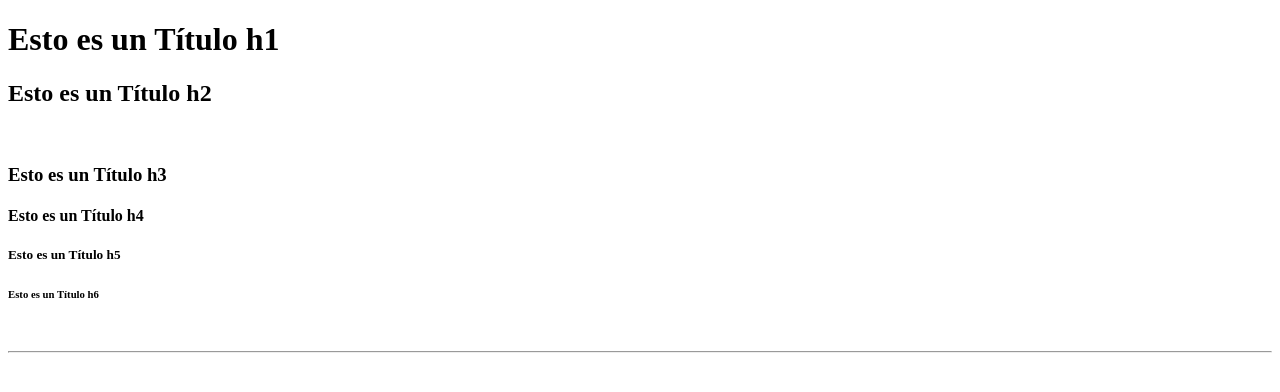
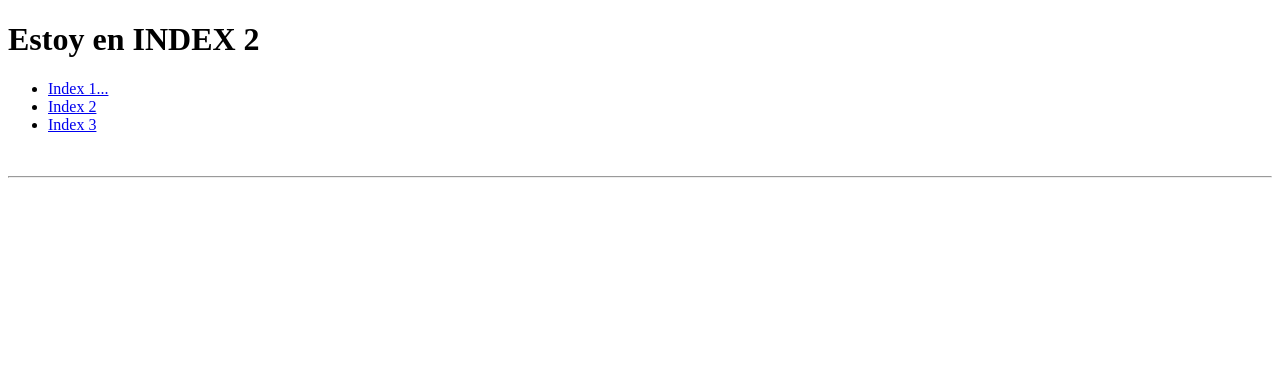
Before and after one commit to LordFaders/FundamentosWebG6, a plain HTML site: page HTML/index2.html in a window 1280 px wide. Drawn offline with Linux system fonts and the light colour scheme.

Commit message:
Operadores básicos HTML

```diff
--- a/HTML/index2.html
+++ b/HTML/index2.html
@@ -10,16 +10,17 @@
 
 <body>
     <!-- heading 1em = 16px -->
-    <h1>Esto es un Título h1</h1>
-    <h2>Esto es un Título h2</h2><br>
-    <h3>Esto es un Título h3</h3>
-    <h4>Esto es un Título h4</h4>
-    <h5>Esto es un Título h5</h5>
-    <h6>Esto es un Título h6</h6>
-    <!-- <br> salto de línea-->
+    <h1>Estoy en INDEX 2</h1>
+
+    <ul>
+        <li> <a href="index.html"> Index 1...</a></li>
+        <li> <a href="#"> Index 2</a></li>
+        <li> <a href="index3.html"> Index 3</a></li>
+    </ul>
     <br>
-    <!-- <hr> línea horizontal-->
     <hr>
+
+
 
 </body>
 
```
